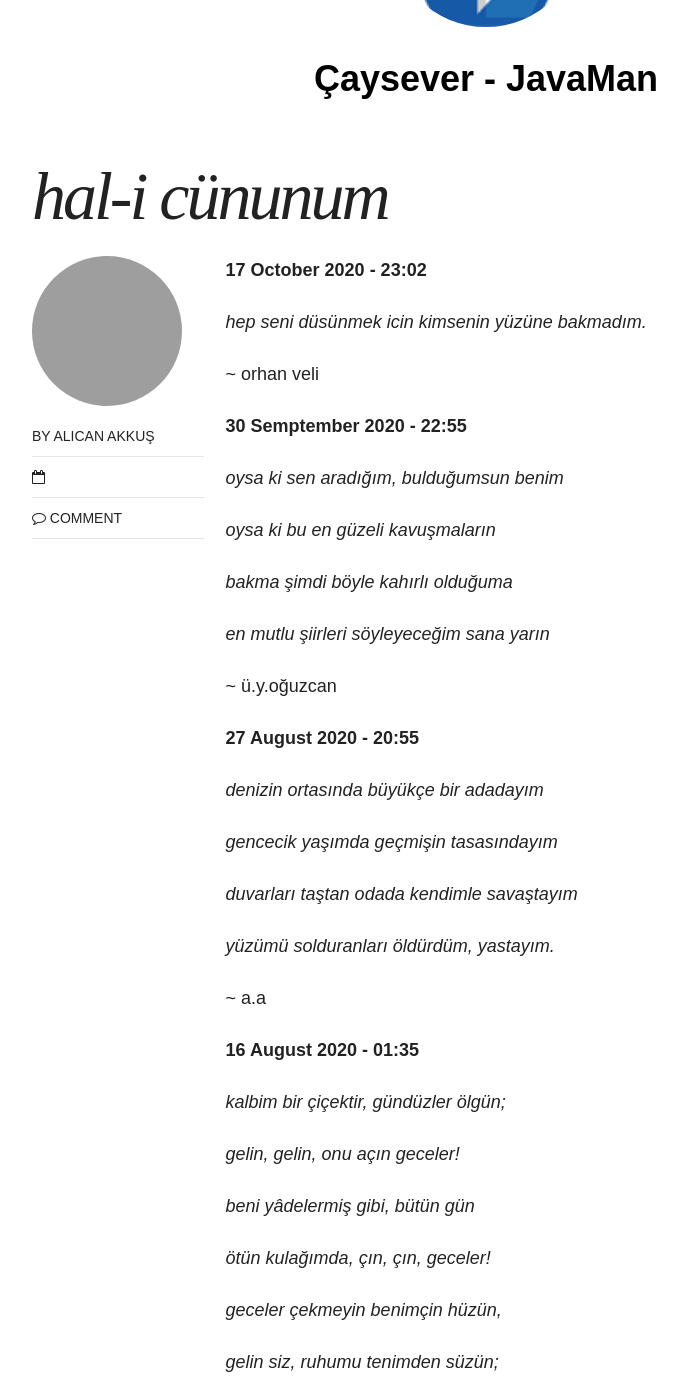
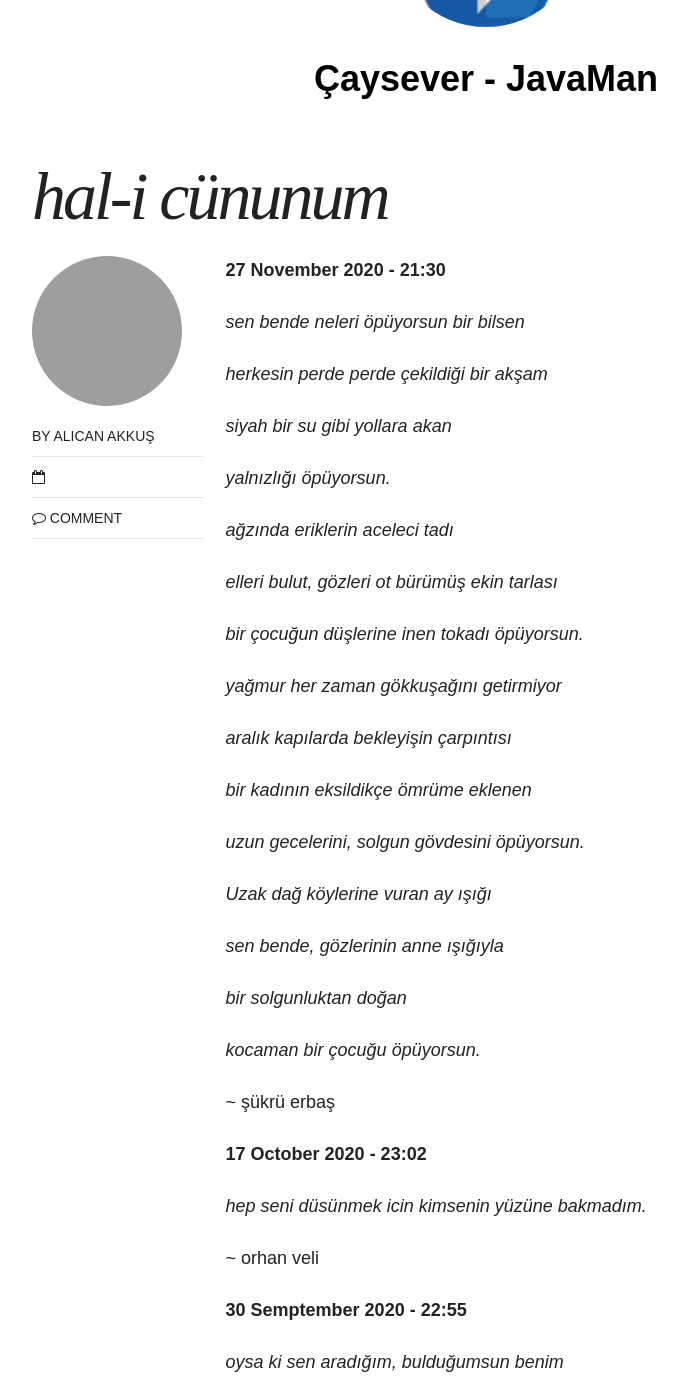
Before and after one commit to AlicanAkkus/alicanakkus.github.io, a Jekyll site: the page built from self/index.md, in a window 1280 px wide and 1400 px high, scrolled down 268 px. Shown: the whole window, without its empty margins (154-841 px from the left). Built offline with Jekyll 4.4.1, drawn with Linux system fonts in a browser that asks for light colours; nearby versions of some CDN libraries; library files that are not in the unit come from our copies; comment, search, counter and statistics services are not loaded; grey boxes are pictures that could not be loaded.

Commit message:
Update index.md

```diff
--- a/self/index.md
+++ b/self/index.md
@@ -3,6 +3,41 @@
 title: hal-i cünunum
 heading: hal-i cünunum
 ---
+
+**27 November 2020 - 21:30**
+
+_sen bende neleri öpüyorsun bir bilsen_
+
+_herkesin perde perde çekildiği bir akşam_
+
+_siyah bir su gibi yollara akan_
+
+_yalnızlığı öpüyorsun._
+
+_ağzında eriklerin aceleci tadı_
+
+_elleri bulut, gözleri ot bürümüş ekin tarlası_
+
+_bir çocuğun düşlerine inen tokadı öpüyorsun._
+
+_yağmur her zaman gökkuşağını getirmiyor_
+
+_aralık kapılarda bekleyişin çarpıntısı_
+
+_bir kadının eksildikçe ömrüme eklenen_
+
+_uzun gecelerini, solgun gövdesini öpüyorsun._
+
+_Uzak dağ köylerine vuran ay ışığı_
+
+_sen bende, gözlerinin anne ışığıyla_
+
+_bir solgunluktan doğan_
+
+_kocaman bir çocuğu öpüyorsun._
+
+
+~ şükrü erbaş
 
 **17 October 2020 - 23:02**
 
```
